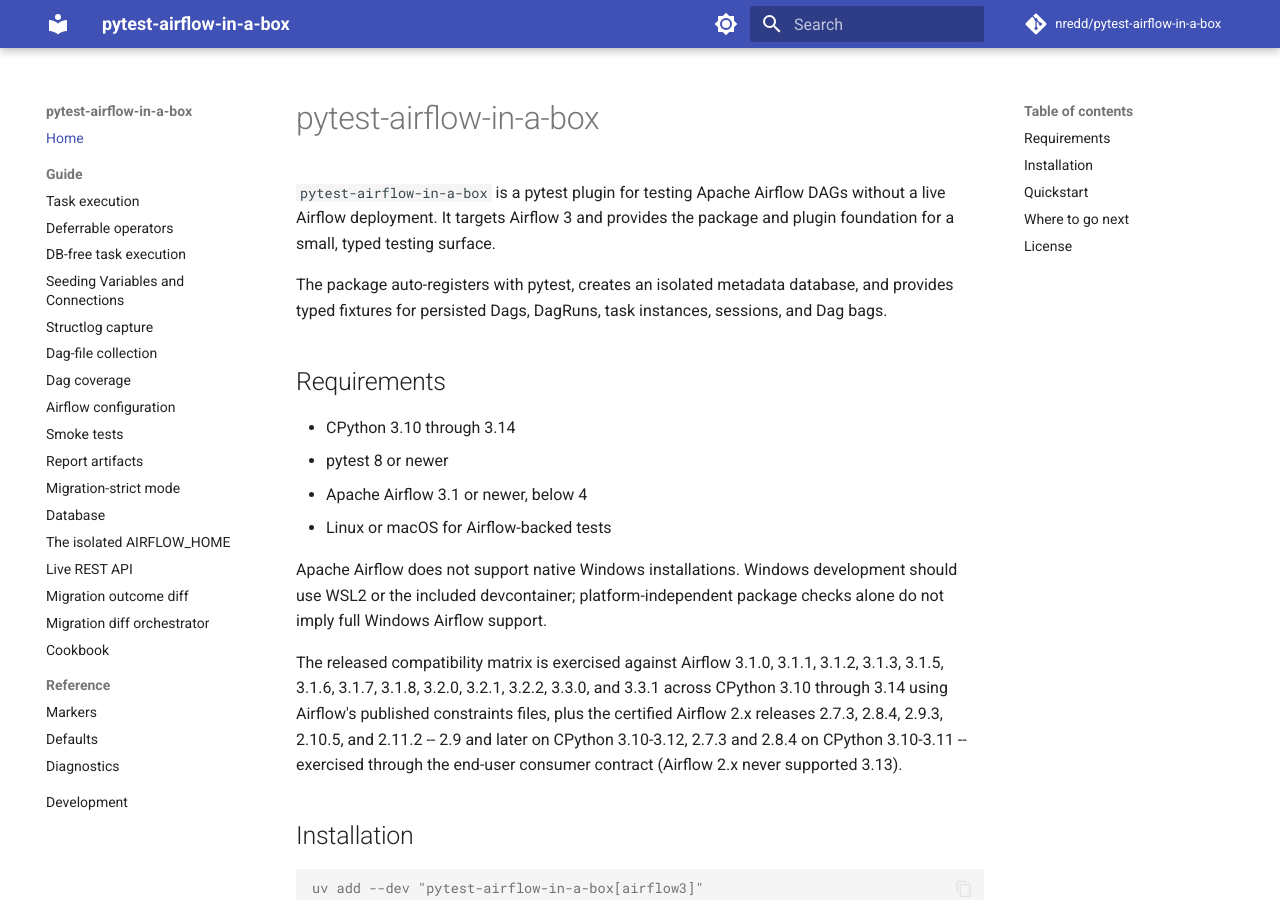
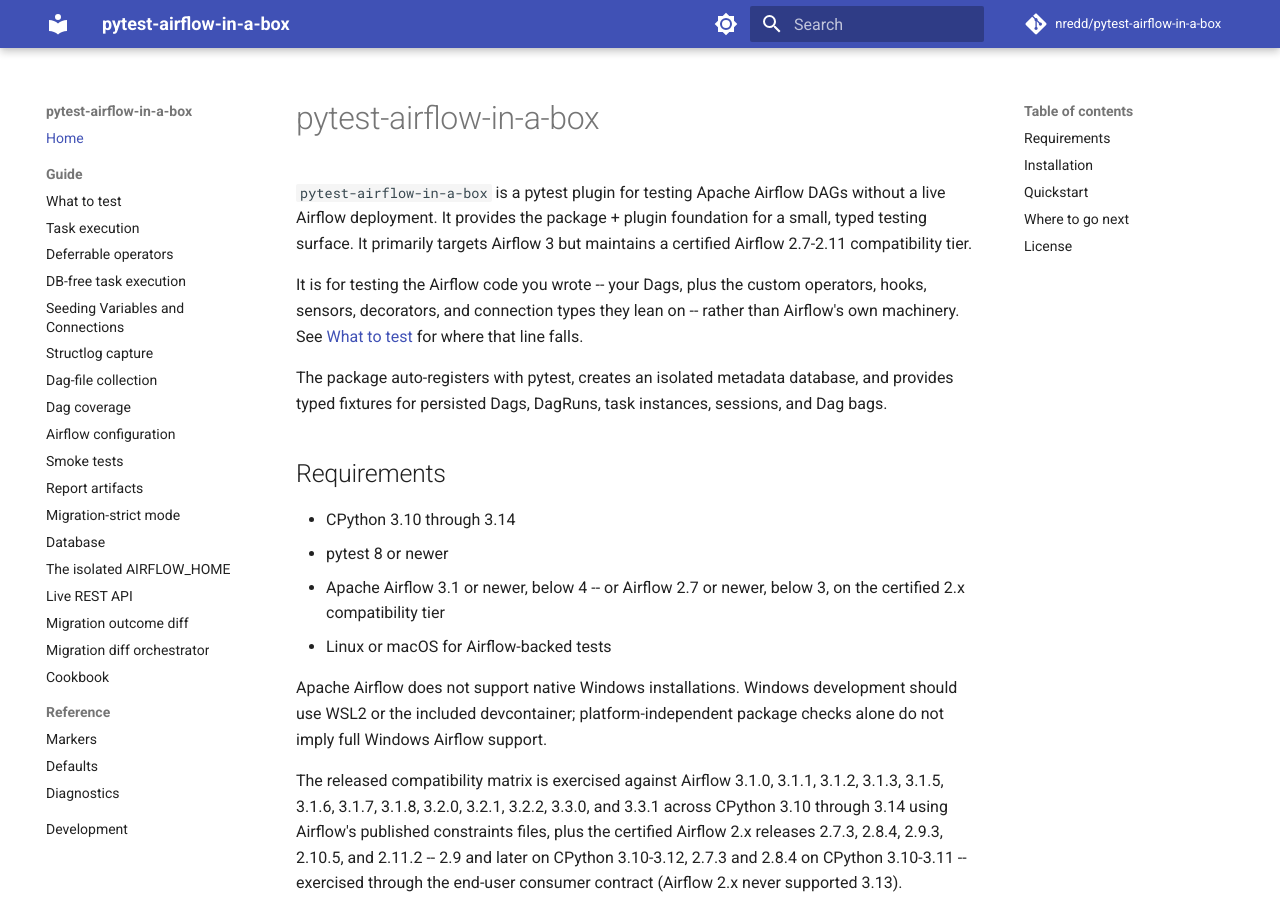
Before and after one commit to nredd/pytest-airflow-in-a-box, an MkDocs documentation site: the page built from docs/index.md, in a window 1280 px wide and 900 px high. Built offline with MkDocs 1.6.1 and Material for MkDocs 9.7.7, drawn with Linux system fonts in a browser that asks for light colours; comment, search, counter and statistics services are not loaded; some of the changed text lies outside the part shown.

Commit message:
Add scope guidance: test the Airflow code you wrote (#181)
Changes:
- Add `docs/guide/testing-scope.md` ("What to test"), first under Guide in
  `mkdocs.yml` nav. In scope: your Dags AND your custom components -- a
  `BaseOperator` subclass, a custom hook, a sensor's `poke`, a `@task`-style
  decorator, a custom connection type -- plus wiring, cross-Dag and cross-DagRun
  relations, retry behavior, rendered templates, and hook/connection wiring.
  Out of scope in both directions: Airflow's own mechanisms below (xcom
  transporting a value, timetables, *stock*-operator serialization) and
  provider/core development above, which wants Breeze and `tests_common`
- Name the one legit exception -- a pre-upgrade regression suite pinned before a
  version bump -- pointing at `migration-diff.md`, `migration-orchestrator.md`,
  `migration-strict.md`, and the `requires_airflow2`/`requires_airflow3` markers
- State the same scope in the `README.md` and `docs/index.md` intros
- Reword the `README.md`/`docs/index.md` lead: foundation sentence first, then
  the Airflow 3 primary / certified 2.7-2.11 tier sentence
- Fix the `docs/index.md` requirements bullet, which said "Apache Airflow 3.1 or
  newer, below 4" while the same section documents the certified 2.7-2.11 tier

Closes #168

Co-authored-by: Claude Opus 5 (1M context) <noreply@anthropic.com>

```diff
--- a/docs/index.md
+++ b/docs/index.md
@@ -1,8 +1,13 @@
 # pytest-airflow-in-a-box
 
 `pytest-airflow-in-a-box` is a pytest plugin for testing Apache Airflow DAGs without a live
-Airflow deployment. It targets Airflow 3 and provides the package and plugin foundation for a
-small, typed testing surface.
+Airflow deployment. It provides the package + plugin foundation for a small, typed testing
+surface. It primarily targets Airflow 3 but maintains a certified Airflow 2.7-2.11
+compatibility tier.
+
+It is for testing the Airflow code you wrote -- your Dags, plus the custom operators, hooks,
+sensors, decorators, and connection types they lean on -- rather than Airflow's own machinery.
+See [What to test](guide/testing-scope.md) for where that line falls.
 
 The package auto-registers with pytest, creates an isolated metadata database, and provides typed
 fixtures for persisted Dags, DagRuns, task instances, sessions, and Dag bags.
@@ -11,7 +16,8 @@ fixtures for persisted Dags, DagRuns, task instances, sessions, and Dag bags.
 
 - CPython 3.10 through 3.14
 - pytest 8 or newer
-- Apache Airflow 3.1 or newer, below 4
+- Apache Airflow 3.1 or newer, below 4 -- or Airflow 2.7 or newer, below 3, on the
+  certified 2.x compatibility tier
 - Linux or macOS for Airflow-backed tests
 
 Apache Airflow does not support native Windows installations. Windows development should use WSL2
@@ -88,6 +94,8 @@ including the "testing a Dag defined elsewhere" walkthrough.
 
 ## Where to go next
 
+- [What to test](guide/testing-scope.md) -- your Dags and custom components, not Airflow's
+  own machinery
 - [Task execution](guide/task-execution.md), including the `dag_maker` and `run_dag` fixtures
 - [Database backends](guide/database.md) -- SQLite by default, Postgres on request
 - [The isolated `AIRFLOW_HOME`](guide/airflow-home.md) -- where it lands, and how to keep it
--- a/mkdocs.yml
+++ b/mkdocs.yml
@@ -44,6 +44,7 @@ plugins:
 nav:
   - Home: index.md
   - Guide:
+      - What to test: guide/testing-scope.md
       - Task execution: guide/task-execution.md
       - Deferrable operators: guide/deferrable-operators.md
       - DB-free task execution: guide/db-free-execution.md
```
Also changed, not shown: CHANGELOG.md (+13 -0 lines), README.md (+12 -7 lines), docs/guide/testing-scope.md (added, +93 -0 lines).
